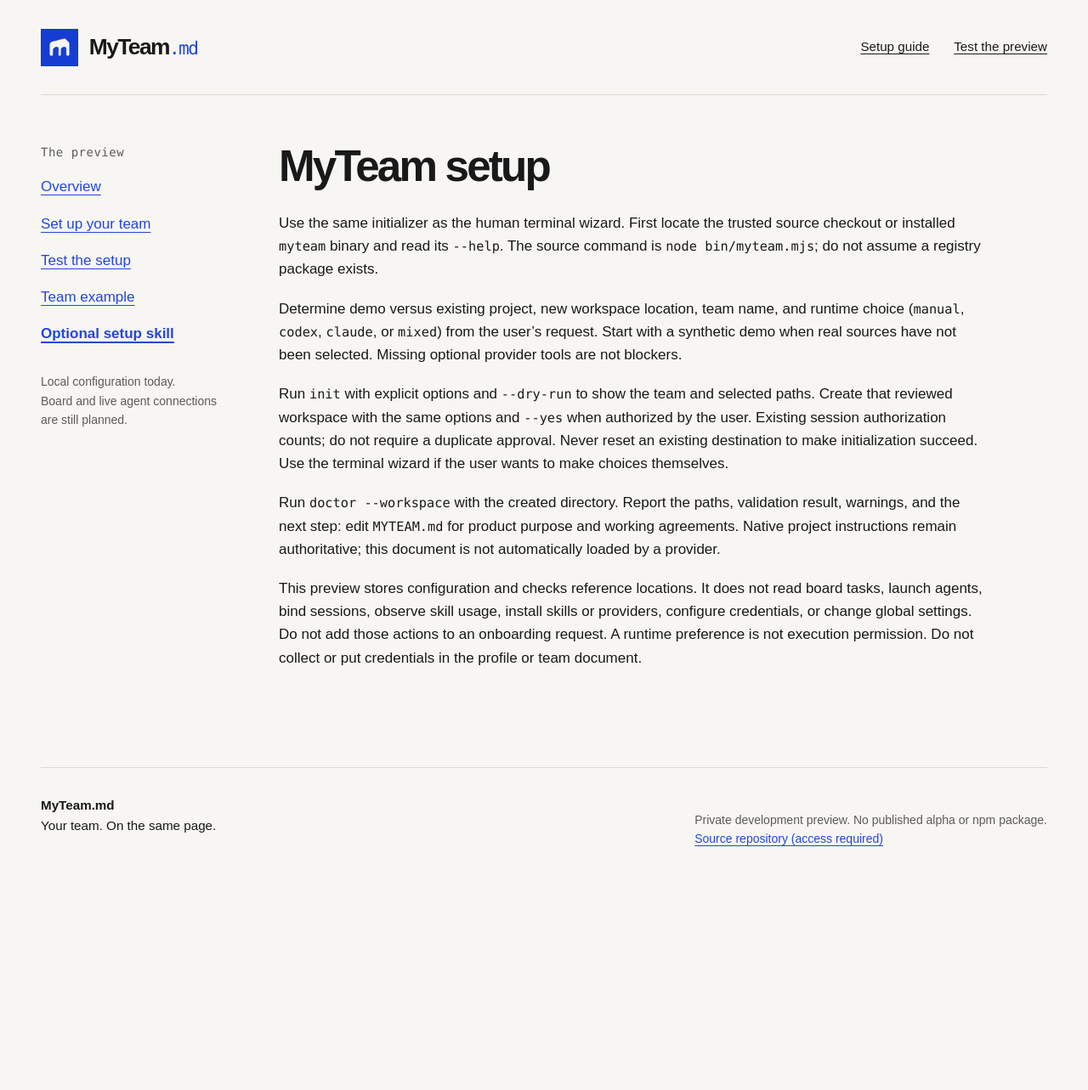
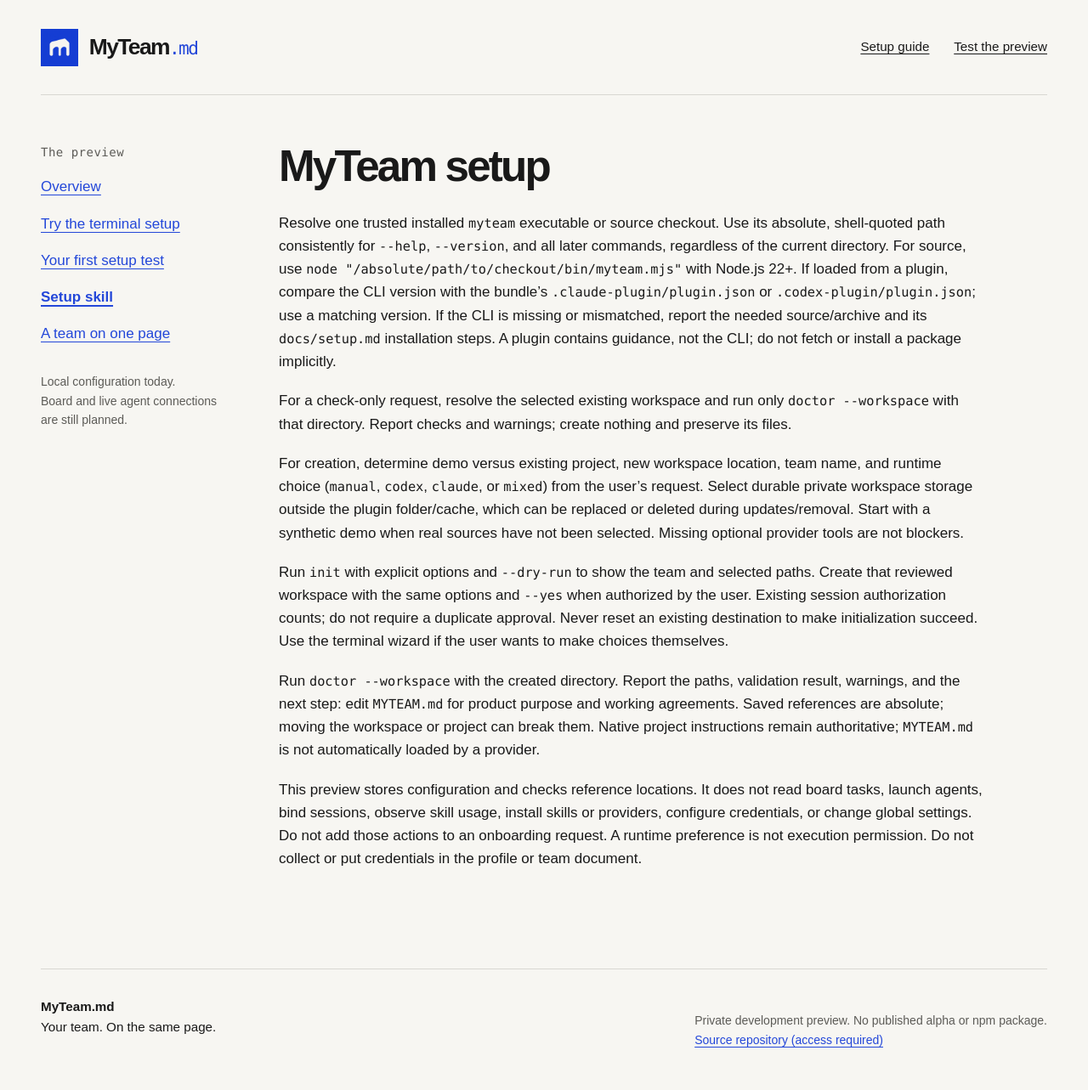
Before and after one commit to saleemhamo/myteam-md-docs, a Jekyll site: the page built from guides/setup-skill.md, in a window 1280 px wide. Shown: the whole page at 85% size. Built offline with Jekyll 4.4.1, drawn with Linux system fonts in a browser that asks for light colours; before the commit the page ends 1046 px from its top, so only the background shows below that.

Commit message:
docs: update published website

```diff
--- a/_layouts/guide.html
+++ b/_layouts/guide.html
@@ -6,10 +6,10 @@ layout: default
     <p class="eyebrow">The preview</p>
     <nav aria-label="Documentation">
       <a href="{{ '/' | relative_url }}">Overview</a>
-      <a href="{{ '/guides/setup.html' | relative_url }}"{% if page.url == '/guides/setup.html' %} aria-current="page"{% endif %}>Set up your team</a>
-      <a href="{{ '/guides/setup-test.html' | relative_url }}"{% if page.url == '/guides/setup-test.html' %} aria-current="page"{% endif %}>Test the setup</a>
-      <a href="{{ '/guides/team-example.html' | relative_url }}"{% if page.url == '/guides/team-example.html' %} aria-current="page"{% endif %}>Team example</a>
-      <a href="{{ '/guides/setup-skill.html' | relative_url }}"{% if page.url == '/guides/setup-skill.html' %} aria-current="page"{% endif %}>Optional setup skill</a>
+      {% assign guides = site.pages | where: "layout", "guide" | sort: "nav_order" %}
+      {% for guide in guides %}
+      <a href="{{ guide.url | relative_url }}"{% if page.url == guide.url %} aria-current="page"{% endif %}>{{ guide.title | escape }}</a>
+      {% endfor %}
     </nav>
     <p class="docs-note">Local configuration today.<br>Board and live agent connections are still planned.</p>
   </aside>
--- a/guides/setup-skill.md
+++ b/guides/setup-skill.md
@@ -2,17 +2,20 @@
 layout: guide
 title: "Setup skill"
 description: "Optional guidance for an agent helping with the local CLI."
+nav_order: 3
 permalink: /guides/setup-skill.html
 ---
 
 # MyTeam setup
 
-Use the same initializer as the human terminal wizard. First locate the trusted source checkout or installed `myteam` binary and read its `--help`. The source command is `node bin/myteam.mjs`; do not assume a registry package exists.
+Resolve one trusted installed `myteam` executable or source checkout. Use its absolute, shell-quoted path consistently for `--help`, `--version`, and all later commands, regardless of the current directory. For source, use `node "/absolute/path/to/checkout/bin/myteam.mjs"` with Node.js 22+. If loaded from a plugin, compare the CLI version with the bundle's `.claude-plugin/plugin.json` or `.codex-plugin/plugin.json`; use a matching version. If the CLI is missing or mismatched, report the needed source/archive and its `docs/setup.md` installation steps. A plugin contains guidance, not the CLI; do not fetch or install a package implicitly.
 
-Determine demo versus existing project, new workspace location, team name, and runtime choice (`manual`, `codex`, `claude`, or `mixed`) from the user's request. Start with a synthetic demo when real sources have not been selected. Missing optional provider tools are not blockers.
+For a check-only request, resolve the selected existing workspace and run only `doctor --workspace` with that directory. Report checks and warnings; create nothing and preserve its files.
+
+For creation, determine demo versus existing project, new workspace location, team name, and runtime choice (`manual`, `codex`, `claude`, or `mixed`) from the user's request. Select durable private workspace storage outside the plugin folder/cache, which can be replaced or deleted during updates/removal. Start with a synthetic demo when real sources have not been selected. Missing optional provider tools are not blockers.
 
 Run `init` with explicit options and `--dry-run` to show the team and selected paths. Create that reviewed workspace with the same options and `--yes` when authorized by the user. Existing session authorization counts; do not require a duplicate approval. Never reset an existing destination to make initialization succeed. Use the terminal wizard if the user wants to make choices themselves.
 
-Run `doctor --workspace` with the created directory. Report the paths, validation result, warnings, and the next step: edit `MYTEAM.md` for product purpose and working agreements. Native project instructions remain authoritative; this document is not automatically loaded by a provider.
+Run `doctor --workspace` with the created directory. Report the paths, validation result, warnings, and the next step: edit `MYTEAM.md` for product purpose and working agreements. Saved references are absolute; moving the workspace or project can break them. Native project instructions remain authoritative; `MYTEAM.md` is not automatically loaded by a provider.
 
 This preview stores configuration and checks reference locations. It does not read board tasks, launch agents, bind sessions, observe skill usage, install skills or providers, configure credentials, or change global settings. Do not add those actions to an onboarding request. A runtime preference is not execution permission. Do not collect or put credentials in the profile or team document.
```
Also changed, not shown: guides/setup-test.md (+14 -0 lines), guides/setup.md (+4 -3 lines), guides/team-example.md (+1 -0 lines).
